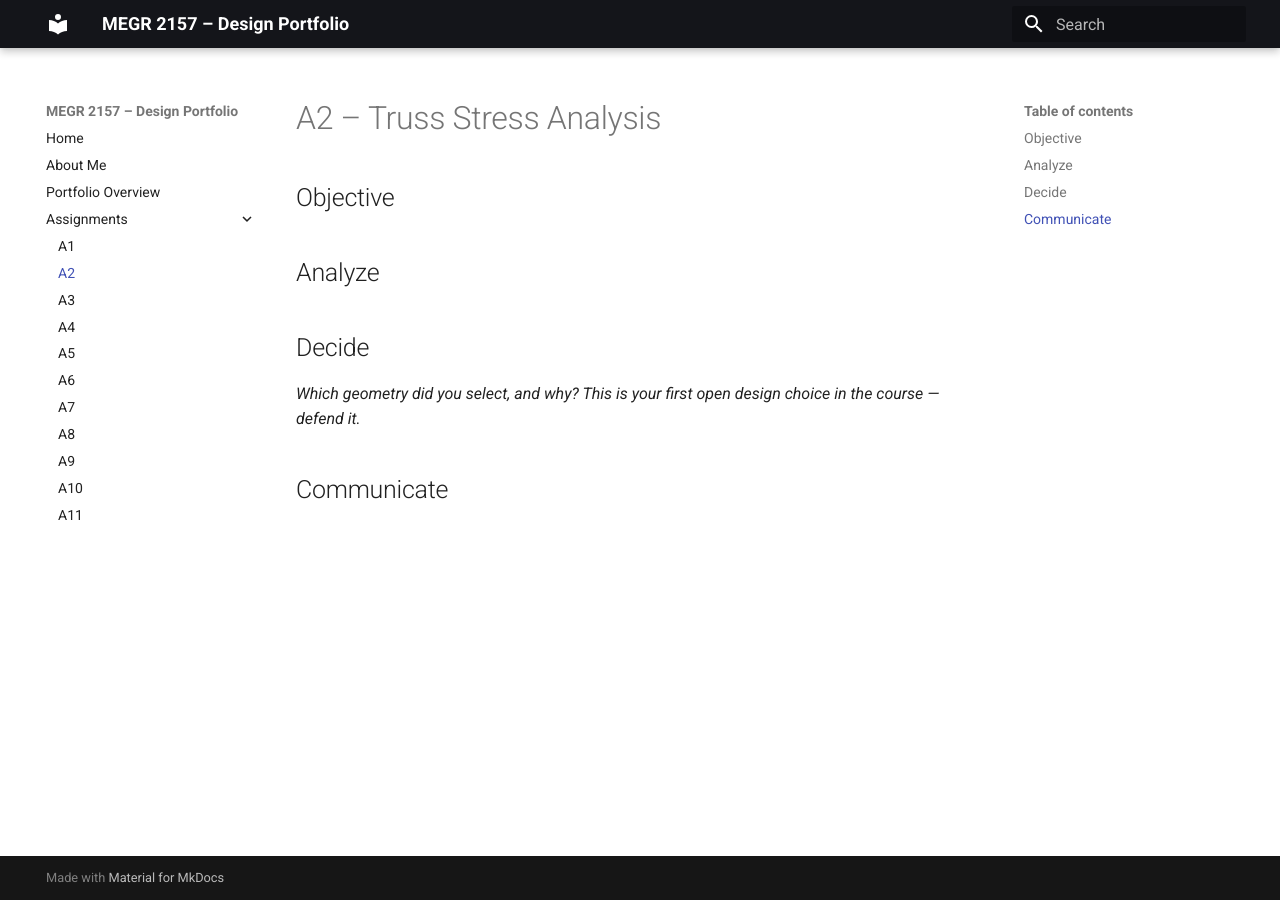
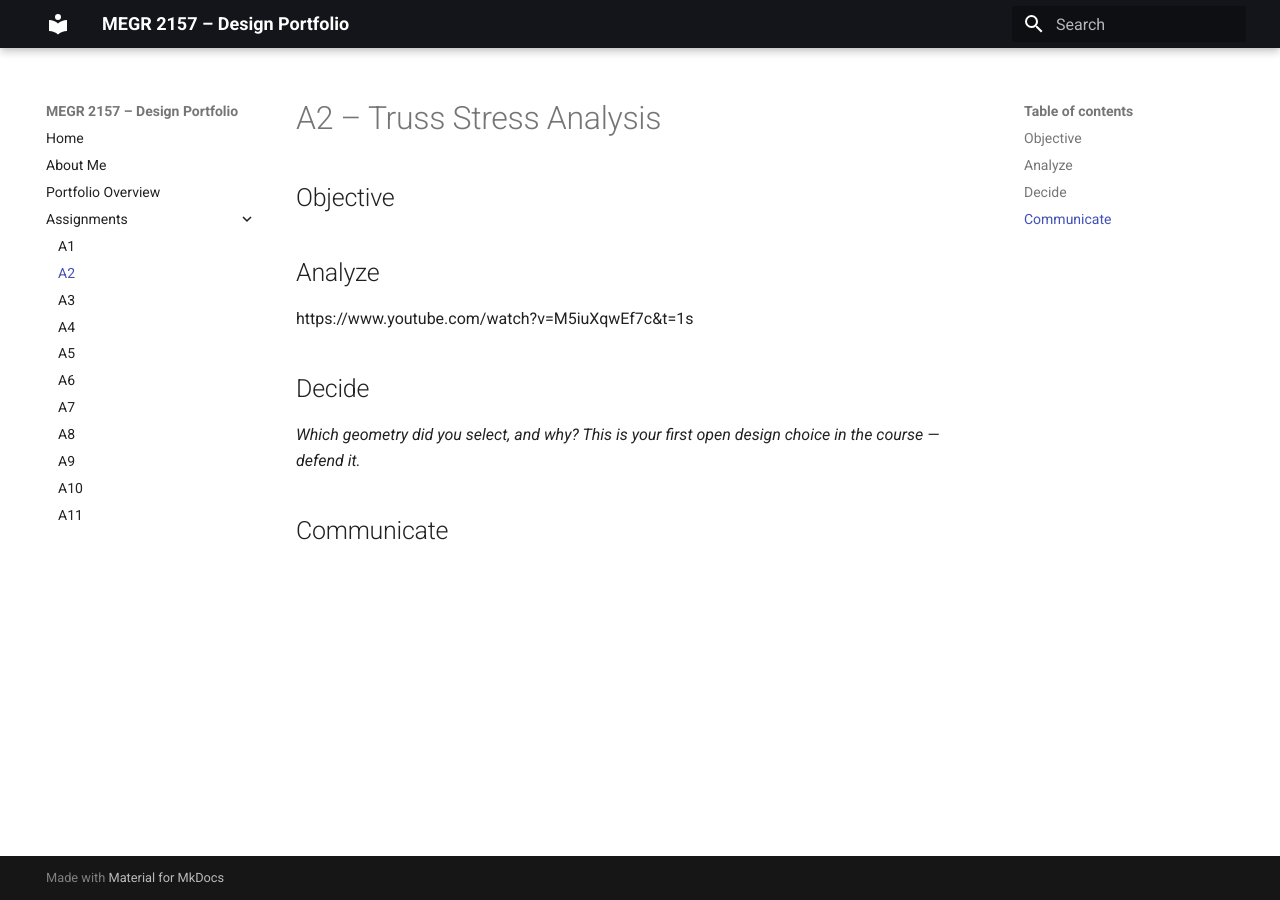
Before and after one commit to mbsibelius/megr2156-portfolio-mbs, an MkDocs documentation site: the page built from docs/assignments/A02/index.md, in a window 1280 px wide. Built offline with MkDocs 1.6.1 and Material for MkDocs 9.7.7, drawn with Linux system fonts in a browser that asks for light colours; part of the change alters nothing that is shown.

Commit message:
Add video link to analysis section
Added a video link for analysis in the assignment.

```diff
--- a/docs/assignments/A02/index.md
+++ b/docs/assignments/A02/index.md
@@ -4,7 +4,7 @@
 
 
 ## Analyze
-
+https://www.youtube.com/watch?v=M5iuXqwEf7c&t=1s
 
 ## Decide
 _Which geometry did you select, and why? This is your first open design choice in the course — defend it._
```
